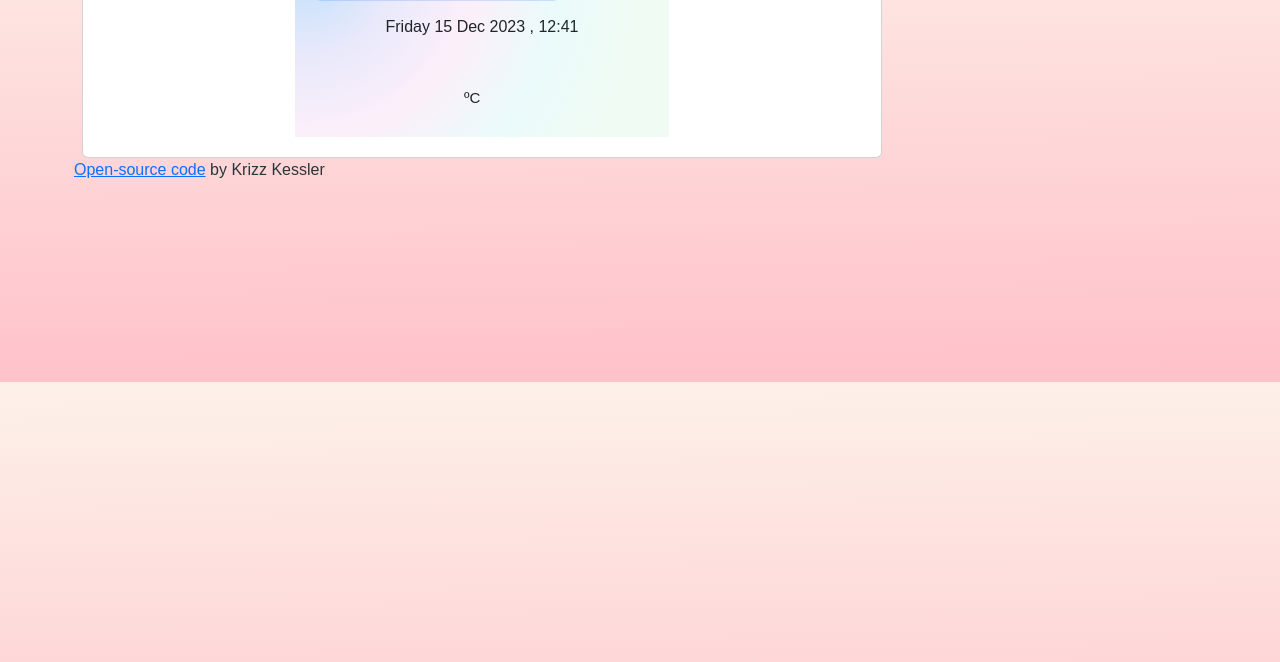
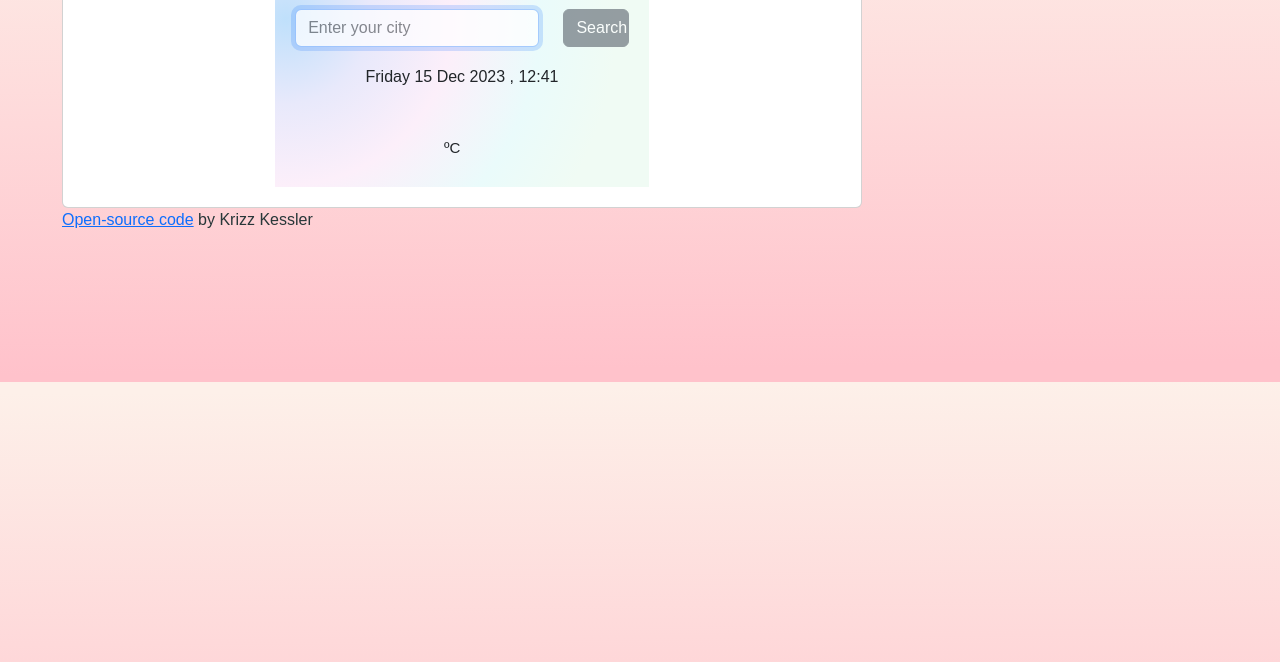
Before and after one commit to Krizz1103/weather-project, a plain HTML site: page index.html in a window 1280 px wide. Shown: the part 138-800 px from the top of the page. Drawn offline with nearby package versions, Linux system fonts and the light colour scheme; no server answers.

Commit message:
Changed signature

```diff
--- a/index.html
+++ b/index.html
@@ -65,16 +65,17 @@
               </div>
             </div>
           </div>
-            <div class="weatherforecast" id="forecast"></div>
+        <div class="weatherforecast" id="forecast"></div>
       </div>
       </div>
-    </div>
-  <div class="signature">
+       <div class="signature">
       <a href="https://github.com/Krizz1103/weather-project" target="_blank">
         Open-source code</a
       >
       by Krizz Kessler
   </div>
+    </div>
+
     <script src="src/index.js"></script>
   </body>
 </html>
--- a/src/styles.css
+++ b/src/styles.css
@@ -43,6 +43,9 @@ body {
   );
 }
 
+.container {
+  margin: 50px;
+}
 .overview {
   margin-top: 20px;
   margin-bottom: 0px;
@@ -57,10 +60,7 @@ body {
   width: 180px;
 }
 .signature {
-  margin-left: 5%;
-  margin-bottom: 200px;
-  position: relative;
-  left: 10px;
+  margin-bottom: 150px;
 }
 
 #currentCity {
```
